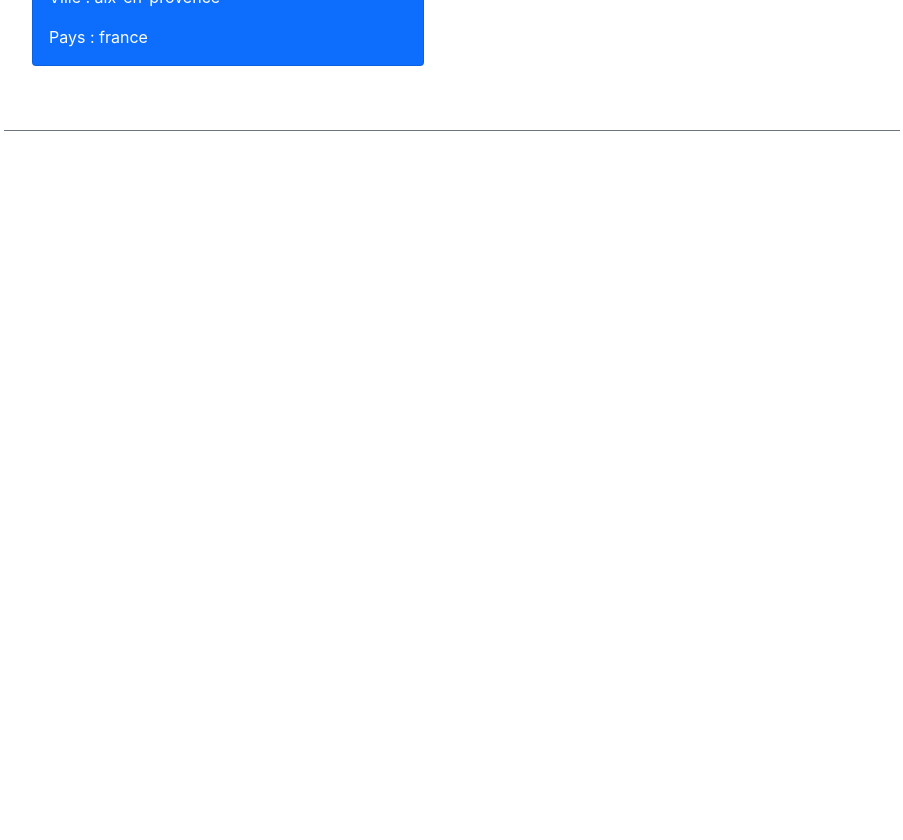
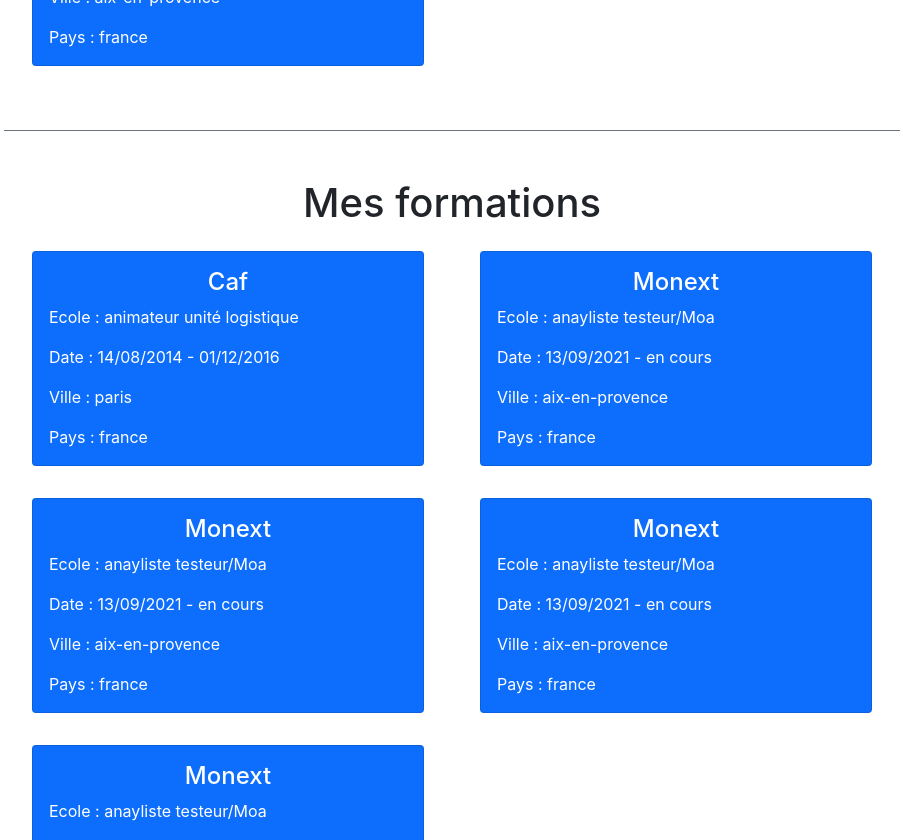
Before and after one commit to mickaelPires/portefolio, a React (Create React App) app in the folder front/: page / in a window 1280 px wide. Shown: the part 1960-2800 px from the top of the page, without its empty margins (188-1091 px from the left). Before the commit the page ends 2091 px from the top, so only its background shows below. Built offline with nearby package versions, Linux system fonts and the light colour scheme.

Commit message:
add trainingComponent + react scroll

```diff
--- a/front/package.json
+++ b/front/package.json
@@ -11,6 +11,7 @@
     "react-dom": "^18.1.0",
     "react-router-dom": "^6.3.0",
     "react-scripts": "5.0.1",
+    "react-scroll": "^1.8.7",
     "web-vitals": "^2.1.4"
   },
   "scripts": {
--- a/front/src/App.js
+++ b/front/src/App.js
@@ -3,6 +3,7 @@
 import HomePage from "./pages/HomePage";
 import ProfilePage from "./pages/ProfilePage";
 import ExperiencesProPage from "./pages/ExperiencesProPage";
+import TrainingComponent from "./composants/TrainingComponent";
 
 import Routes from "./routes";
 
@@ -22,14 +23,26 @@
           <div className="h-100 px-sm-5">
             <div className="h-100 bg-white px-sm-5">
               {/* <Routes /> */}
-              <div class="border-bottom border-secondary py-5">
+              <div id="HomePage" class="border-bottom border-secondary py-5">
                 <HomePage />
               </div>
-              <div class="border-bottom border-secondary  py-5">
+              <div
+                id="ProfilePage"
+                class="border-bottom border-secondary  py-5"
+              >
                 <ProfilePage />
               </div>
-              <div class="border-bottom border-secondary  py-5">
+              <div
+                id="ExperiencesProPage"
+                class="border-bottom border-secondary  py-5"
+              >
                 <ExperiencesProPage />
+              </div>
+              <div
+                id="TrainingComponent"
+                class="border-bottom border-secondary  py-5"
+              >
+                <TrainingComponent />
               </div>
             </div>
           </div>
--- a/front/src/composants/NavBar.js
+++ b/front/src/composants/NavBar.js
@@ -1,5 +1,6 @@
 import React, { Component } from "react";
-import { Link } from "react-router-dom";
+// import { Link } from "react-router-dom";
+import { Link } from "react-scroll";
 
 class NavBar extends Component {
   render() {
@@ -27,11 +28,9 @@
             >
               <ul className="navbar-nav me-auto mb-2 mb-lg-0">
                 <li className="nav-item">
-                  <Link className="nav-link" to="HomePage">
+                  {/* <Link className="nav-link" to="HomePage">
                     Accueil
-                  </Link>
-                </li>
-                <li className="nav-item">
+                  </Link> */}
                   <Link className="nav-link" to="ProfilePage">
                     Mon profil
                   </Link>
@@ -39,6 +38,11 @@
                 <li className="nav-item">
                   <Link className="nav-link" to="ExperiencesProPage">
                     Mes experiences pro
+                  </Link>
+                </li>
+                <li className="nav-item">
+                  <Link className="nav-link" to="TrainingComponent">
+                    Mes formations
                   </Link>
                 </li>
               </ul>
--- /dev/null
+++ b/front/src/composants/TrainingComponent.js
@@ -0,0 +1,40 @@
+import React, { useState, useEffect } from "react";
+import services_ExperiencesPro from "../api/services/services_ExperiencesPro";
+
+function TrainingComponent() {
+  const cardsTabXpPro = services_ExperiencesPro.httpGet().map((res) => (
+    <div key={res.Id} className="col-sm-6">
+      <div className="card m-3 text-white bg-primary">
+        {/* <img className="card-img-top" src="holder.js/100x180/" alt="Title" /> */}
+        <div className="card-body">
+          <h4 className="card-title text-center">{res.NomEntreprise}</h4>
+          <p className="card-text">Ecole : {res.Poste}</p>
+          <p className="card-text">
+            <span>Date : {res.DateDebut}</span> -
+            {!res.DateFin ? (
+              <span> en cours</span>
+            ) : (
+              <span> {res.DateFin} </span>
+            )}
+          </p>
+          <p className="card-text">Ville : {res.Ville}</p>
+          <p className="card-text">Pays : {res.Pays}</p>
+        </div>
+      </div>
+    </div>
+  ));
+
+  return (
+    <div className="">
+      <div className="container">
+        <div className="row">
+          <h1 className="text-center">Mes formations</h1>
+
+          {cardsTabXpPro}
+        </div>
+      </div>
+    </div>
+  );
+}
+
+export default TrainingComponent;
```
Also changed, not shown: 1 other file (tests, documents, lock files or other folders).
